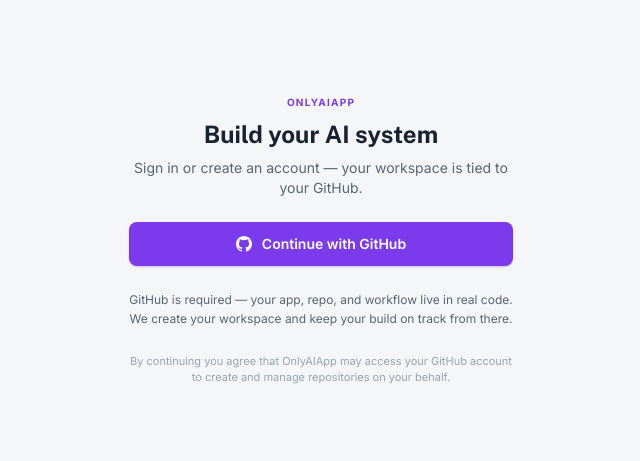
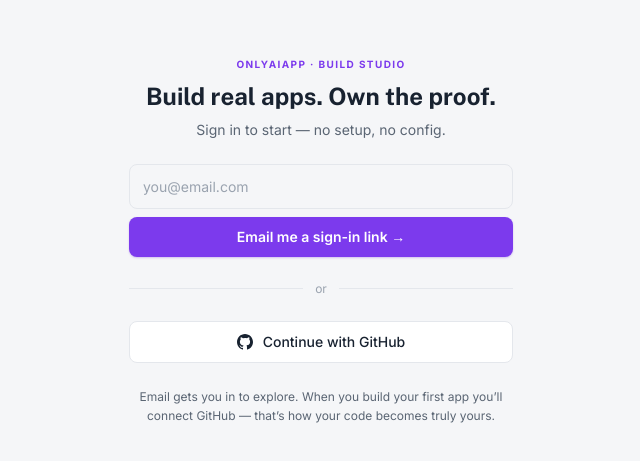
Before and after one commit to Academy-Of-AI/OnlyAIApp, a Next.js app: page /sign-in in a window 1280 px wide. Shown: the part 159-620 px from the top of the page, without its empty margins (319-959 px from the left). Built offline with nearby package versions, Linux system fonts and the light colour scheme; no server answers.

Commit message:
onboarding: email magic-link sign-in (delay GitHub wall to build time) + B2C sign-in copy; Home get-started checklist (4-step rail); quick-actions visible to all

```diff
--- a/app/(auth)/sign-in/actions.ts
+++ b/app/(auth)/sign-in/actions.ts
@@ -49,3 +49,34 @@
     redirect(data.url);
   }
 }
+
+/**
+ * Server Action — passwordless email sign-in (magic link). Lets people in
+ * WITHOUT GitHub so they can explore; GitHub is requested later, at build time.
+ * Reuses /auth/callback (generic code exchange).
+ */
+export async function signInWithEmail(formData: FormData) {
+  const email = String(formData.get("email") ?? "").trim();
+  if (!email || !email.includes("@")) {
+    redirect("/sign-in?auth_error=" + encodeURIComponent("Enter a valid email address."));
+  }
+
+  const headerStore = await headers();
+  const host = headerStore.get("x-forwarded-host") ?? headerStore.get("host") ?? "onlyaiapp.com";
+  const isLocal = host.startsWith("localhost") || host.startsWith("127.");
+  const proto = headerStore.get("x-forwarded-proto") ?? (isLocal ? "http" : "https");
+  const origin = `${proto}://${host}`;
+
+  const supabase = await createClient();
+  const { error } = await supabase.auth.signInWithOtp({
+    email,
+    options: { emailRedirectTo: `${origin}/auth/callback?next=/dashboard` },
+  });
+
+  if (error) {
+    console.error("[auth] signInWithEmail error:", error.message);
+    redirect("/sign-in?auth_error=" + encodeURIComponent(error.message));
+  }
+
+  redirect("/sign-in?sent=" + encodeURIComponent(email));
+}
--- a/app/(auth)/sign-in/page.tsx
+++ b/app/(auth)/sign-in/page.tsx
@@ -1,23 +1,22 @@
-import { signInWithGitHub } from "./actions";
+import { signInWithGitHub, signInWithEmail } from "./actions";
 
 export default async function SignInPage({
   searchParams,
 }: {
-  searchParams: Promise<{ auth_error?: string }>;
+  searchParams: Promise<{ auth_error?: string; sent?: string }>;
 }) {
   const params = await searchParams;
   const authError = params?.auth_error;
+  const sent = params?.sent;
 
   return (
     <main className="min-h-screen flex items-center justify-center px-4 bg-surface">
       <div className="w-full max-w-sm space-y-6">
         {/* Header */}
         <div className="text-center space-y-2">
-          <p className="eyebrow text-sm tracking-wide uppercase text-xs">OnlyAIApp</p>
-          <h1 className="font-display text-2xl font-bold text-on-surface">Build your AI system</h1>
-          <p className="text-on-surface-variant text-sm">
-            Sign in or create an account — your workspace is tied to your GitHub.
-          </p>
+          <p className="text-[10px] font-bold tracking-[0.14em] uppercase text-brand">OnlyAIApp · Build Studio</p>
+          <h1 className="font-display text-2xl font-bold text-on-surface">Build real apps. Own the proof.</h1>
+          <p className="text-on-surface-variant text-sm">Sign in to start — no setup, no config.</p>
         </div>
 
         {authError && (
@@ -26,28 +25,39 @@
           </div>
         )}
 
-        {/* Primary CTA — server action, works without JS */}
+        {sent ? (
+          <div className="panel p-6 text-center space-y-2">
+            <p className="text-3xl">📧</p>
+            <p className="font-display font-semibold text-on-surface">Check your email</p>
+            <p className="text-sm text-on-surface-variant">We sent a sign-in link to <b className="text-on-surface">{sent}</b>. Click it to continue.</p>
+            <a href="/sign-in" className="inline-block text-xs text-brand-dim hover:underline pt-1">Use a different method</a>
+          </div>
+        ) : (
+          <>
+            {/* Email magic link — gets you in without GitHub */}
+            <form action={signInWithEmail} className="space-y-2">
+              <input name="email" type="email" required placeholder="you@email.com" className="cap-input" />
+              <button type="submit" className="btn-brand w-full py-2.5 text-sm">Email me a sign-in link →</button>
+            </form>
+
+            <div className="flex items-center gap-3 text-xs text-outline">
+              <span className="h-px flex-1 bg-outline-variant" /> or <span className="h-px flex-1 bg-outline-variant" />
+            </div>
+
+            {/* GitHub — also signs you in, and grants repo access for building */}
             <form action={signInWithGitHub}>
-          <button
-            type="submit"
-            className="btn-brand w-full flex items-center justify-center gap-2.5 py-3 text-sm"
-          >
+              <button type="submit" className="btn-ghost w-full flex items-center justify-center gap-2.5 py-2.5 text-sm">
                 <GitHubIcon />
                 Continue with GitHub
               </button>
             </form>
 
-        {/* Fix 5: product-specific rationale */}
             <p className="text-center text-xs text-on-surface-variant leading-relaxed">
-          GitHub is required — your app, repo, and workflow live in real code.
-          We create your workspace and keep your build on track from there.
+              Email gets you in to explore. When you build your first app you’ll connect GitHub —
+              that’s how your code becomes truly yours.
             </p>
-
-        {/* Fix 3: trust / legal microcopy — no Terms/Privacy pages exist yet, so safe copy only */}
-        <p className="text-center text-[11px] text-outline">
-          By continuing you agree that OnlyAIApp may access your GitHub account to
-          create and manage repositories on your behalf.
-        </p>
+          </>
+        )}
       </div>
     </main>
   );
--- a/app/(dashboard)/dashboard/page.tsx
+++ b/app/(dashboard)/dashboard/page.tsx
@@ -1,5 +1,6 @@
 import { OptInNudge } from "@/components/optin-nudge";
 import { ReferralCard } from "@/components/referral-card";
+import { GetStartedChecklist } from "@/components/get-started-checklist";
 import { createClient } from "@/lib/supabase/server";
 import { normalizePlan, hasOptedIn } from "@/lib/plan";
 import { reconcileReferralReward } from "@/lib/referrals";
@@ -67,21 +68,8 @@
         </p>
       </div>
 
-      {/* Connect GitHub (only thing needed to start) */}
-      {!hasGitHub && (
-        <section className="panel border-brand-border bg-brand-container p-5 sm:p-6 space-y-4">
-          <div>
-            <h2 className="font-display tracking-tight font-semibold text-lg text-on-surface">Connect GitHub to start</h2>
-            <p className="text-sm text-on-surface-variant mt-1">Your builds get a private repo, created automatically. It’s the only thing you need to begin.</p>
-          </div>
-          <a href="/api/github/connect" className="btn-brand flex items-center justify-center gap-2 text-sm px-4 py-2.5 w-full sm:w-auto"><GHIcon /> Connect GitHub →</a>
-          <p className="text-xs text-outline">
-            No GitHub account?{" "}
-            <a href="https://github.com/signup" target="_blank" rel="noopener noreferrer" className="text-on-surface-variant hover:text-on-surface underline underline-offset-2">Create one free →</a>{" "}
-            — it takes a minute, then come back and connect.
-          </p>
-        </section>
-      )}
+      {/* Guided onboarding rail (also handles the GitHub connect step) */}
+      <GetStartedChecklist hasGitHub={!!hasGitHub} hasProject={list.length > 0} hasShipped={shipped > 0} />
 
       {/* Free-tier opt-in nudge → +1 project */}
       {hasGitHub && showOptInNudge && <OptInNudge />}
@@ -112,18 +100,11 @@
               </div>
             </div>
           </div>
-        ) : (
-          <div className="panel p-6 text-center space-y-3">
-            <p className="text-3xl">🚀</p>
-            <h2 className="font-display font-semibold text-lg text-on-surface">Build your first real app</h2>
-            <p className="text-sm text-on-surface-variant max-w-md mx-auto">Pick an outcome — a portfolio project, a side-income tool, killing your busywork — and we’ll spin up a live app to start from.</p>
-            <Link href="/tracks" className="btn-brand text-sm px-5 py-2.5 inline-flex">Pick a track →</Link>
-          </div>
-        )
+        ) : null
       )}
 
-      {/* Quick actions */}
-      {hasGitHub && (
+      {/* Quick actions — visible to all so email-only users can explore */}
+      {(
         <div className="grid grid-cols-1 sm:grid-cols-3 gap-3">
           <Link href="/tracks" className="panel p-4 hover:border-outline transition-all">
             <div className="text-xl">🧭</div>
@@ -191,11 +172,3 @@
     </div>
   );
 }
-
-function GHIcon() {
-  return (
-    <svg viewBox="0 0 24 24" className="w-4 h-4 fill-current">
-      <path d="M12 0C5.37 0 0 5.37 0 12c0 5.3 3.44 9.8 8.2 11.38.6.1.82-.26.82-.58v-2.03c-3.34.72-4.04-1.6-4.04-1.6-.54-1.38-1.33-1.75-1.33-1.75-1.09-.74.08-.73.08-.73 1.2.08 1.84 1.24 1.84 1.24 1.07 1.83 2.8 1.3 3.49 1 .1-.78.42-1.3.76-1.6-2.67-.3-5.47-1.33-5.47-5.93 0-1.31.47-2.38 1.24-3.22-.14-.3-.54-1.52.1-3.18 0 0 1-.32 3.3 1.23a11.5 11.5 0 0 1 3-.4c1.02 0 2.04.13 3 .4 2.28-1.55 3.29-1.23 3.29-1.23.65 1.66.24 2.88.12 3.18.77.84 1.23 1.91 1.23 3.22 0 4.61-2.8 5.63-5.48 5.92.43.37.81 1.1.81 2.22v3.29c0 .32.21.7.82.58C20.56 21.8 24 17.3 24 12c0-6.63-5.37-12-12-12z" />
-    </svg>
-  );
-}
--- /dev/null
+++ b/components/get-started-checklist.tsx
@@ -0,0 +1,58 @@
+import Link from "next/link";
+
+type Step = { label: string; href: string; cta: string; done: boolean; external?: boolean };
+
+/**
+ * First-run guided rail on Home. Shows the 4 steps to a shipped app; the first
+ * incomplete step gets the primary CTA. Hides once the user has shipped (graduated).
+ */
+export function GetStartedChecklist({
+  hasGitHub, hasProject, hasShipped,
+}: {
+  hasGitHub: boolean; hasProject: boolean; hasShipped: boolean;
+}) {
+  // Graduated — don't nag experienced builders.
+  if (hasGitHub && hasProject && hasShipped) return null;
+
+  const steps: Step[] = [
+    { label: "Connect GitHub", href: "/api/github/connect", cta: "Connect", done: hasGitHub, external: true },
+    { label: "Pick a track & start building", href: "/tracks", cta: "Pick a track", done: hasProject },
+    { label: "Ship it live", href: "/projects", cta: "Open your build", done: hasShipped },
+    { label: "Show off your proof", href: "/portfolio", cta: "Open Portfolio", done: hasShipped },
+  ];
+  const firstTodo = steps.findIndex((s) => !s.done);
+
+  return (
+    <div className="panel p-5">
+      <p className="eyebrow">🚀 Get started</p>
+      <h2 className="font-display font-semibold text-on-surface mt-1">Your first 4 steps</h2>
+      <ol className="mt-3 space-y-2.5">
+        {steps.map((s, i) => {
+          const isCurrent = i === firstTodo;
+          return (
+            <li key={s.label} className="flex items-center gap-3">
+              <span className={`w-6 h-6 rounded-full grid place-items-center text-xs font-bold shrink-0 ${
+                s.done ? "bg-success text-white" : isCurrent ? "bg-brand text-white" : "bg-surface-high text-on-surface-variant"
+              }`}>
+                {s.done ? "✓" : i + 1}
+              </span>
+              <span className={`text-sm flex-1 ${s.done ? "text-on-surface-variant line-through" : "text-on-surface"}`}>{s.label}</span>
+              {isCurrent && (
+                s.external
+                  ? <a href={s.href} className="btn-brand text-xs px-3 py-1.5 shrink-0">{s.cta} →</a>
+                  : <Link href={s.href} className="btn-brand text-xs px-3 py-1.5 shrink-0">{s.cta} →</Link>
+              )}
+            </li>
+          );
+        })}
+      </ol>
+      {!hasGitHub && (
+        <p className="text-xs text-on-surface-variant mt-3">
+          No GitHub account?{" "}
+          <a href="https://github.com/signup" target="_blank" rel="noopener noreferrer" className="text-brand-dim hover:underline">Create one free →</a>
+          {" "}— takes a minute. You only need it when you build your first app.
+        </p>
+      )}
+    </div>
+  );
+}
```
Lines whose indentation alone changed are shown as unchanged.
